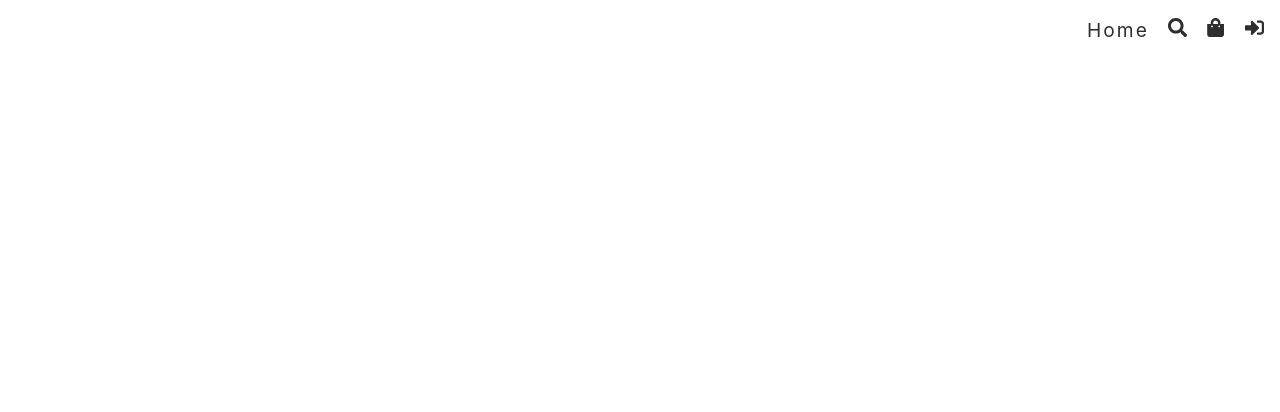
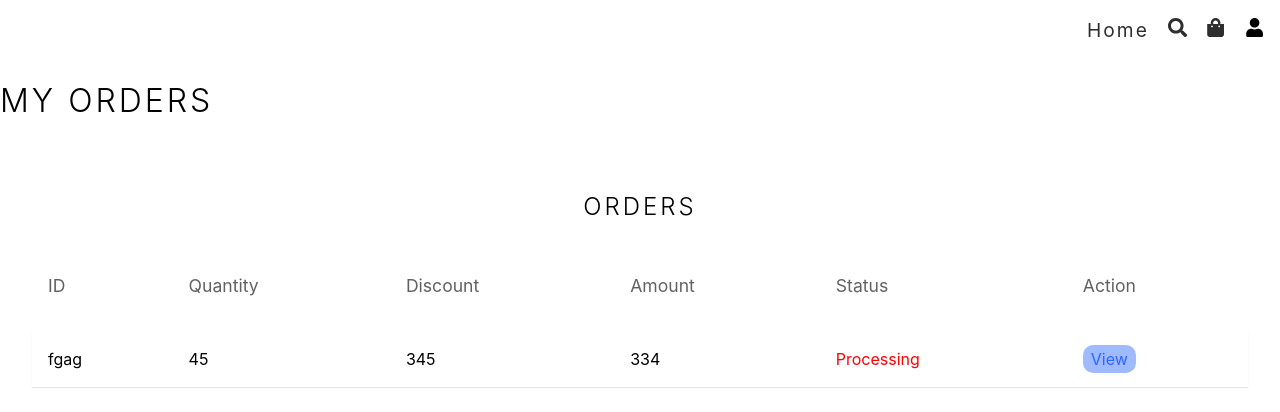
Before and after one commit to Muneeb244/MERN_Ecommerce, a React (Vite) app in the folder Frontend/: page /orders in a window 1280 px wide. Before the commit this address had no page. Shown: the top 412 px of the page. Built offline with nearby package versions, Linux system fonts and the light colour scheme.

Commit message:
completed orders page

```diff
--- a/Frontend/src/App.tsx
+++ b/Frontend/src/App.tsx
@@ -7,6 +7,8 @@ const Home = lazy(() => import("./pages/Home"));
 const Search = lazy(() => import("./pages/Search"));
 const Cart = lazy(() => import("./pages/Cart"));
 const Shipping = lazy(() => import("./pages/Shipping"));
+const Orders = lazy(() => import("./pages/Orders"));
+const OrderDetails = lazy(() => import("./pages/OrderDetails"));
 
 const Login = lazy(() => import("./pages/auth/Login"));
 // Admin Dashboard
@@ -45,6 +47,8 @@ const App = () => {
 
           <Route>
             <Route path="/shipping" element={<Shipping />} />
+            <Route path="/orders" element={<Orders />} />
+            <Route path="/order/:id" element={<OrderDetails />} />
           </Route>
 
 
--- a/Frontend/src/components/Header.tsx
+++ b/Frontend/src/components/Header.tsx
@@ -3,8 +3,8 @@ import { FaSearch, FaShoppingBag, FaSignInAlt, FaSignOutAlt, FaUser } from "reac
 import { Link } from "react-router-dom";
 
 const user = {
-  _id: "",
-  roll: ""
+  _id: "adfa",
+  roll: "admin"
 };
 
 const Header = () => {
--- /dev/null
+++ b/Frontend/src/pages/OrderDetails.tsx
@@ -0,0 +1,8 @@
+
+const OrderDetails = () => {
+  return (
+    <div>OrderDetails</div>
+  )
+}
+
+export default OrderDetails
--- /dev/null
+++ b/Frontend/src/pages/Orders.tsx
@@ -0,0 +1,70 @@
+import { ReactElement, useState } from "react";
+import TableHOC from "../components/admin/TableHOC";
+import { Column } from "react-table";
+import { Link } from "react-router-dom";
+
+type DataType = {
+  _id: string;
+  amount: number;
+  quantity: number;
+  discount: number;
+  status: ReactElement;
+  action: ReactElement;
+};
+
+const column: Column<DataType>[] = [
+  {
+    Header: "ID",
+    accessor: "_id",
+  },
+  {
+    Header: "Quantity",
+    accessor: "quantity",
+  },
+  {
+    Header: "Discount",
+    accessor: "discount",
+  },
+  {
+    Header: "Amount",
+    accessor: "amount",
+  },
+  {
+    Header: "Status",
+    accessor: "status",
+  },
+  {
+    Header: "Action",
+    accessor: "action",
+  },
+];
+
+const Orders = () => {
+  const [rows, setRows] = useState<DataType[]>([
+    {
+      _id: "fgag",
+      amount: 334,
+      quantity: 45,
+      discount: 345,
+      status: <span className="red" >Processing</span>,
+      action: <Link to={`/order/fgag`}>View</Link>,
+    },
+  ]);
+
+  const Table = TableHOC<DataType>(
+    column,
+    rows,
+    "dashboard-product-box",
+    "Orders",
+    rows.length > 6
+  )();
+
+  return (
+    <div className="container">
+      <h1>My Orders</h1>
+      {Table}
+    </div>
+  );
+};
+
+export default Orders;
--- a/Frontend/src/styles/app.scss
+++ b/Frontend/src/styles/app.scss
@@ -49,6 +49,18 @@ $color3: rgb(0, 104, 136);
 @import "./admin/apps";
 @import "./admin/mediaquery";
 
+
+.container {
+  max-width: 1367px;
+  width: 100%;
+  margin: auto;
+  overflow: auto;
+  > h1 {
+    @include heading;
+    margin: 1rem 0;
+    text-align: left;
+  }
+}
 
 .heading {
   @include heading;
```
Also changed, not shown: Frontend/src/react-table-config.d.ts (added, +128 -0 lines).
